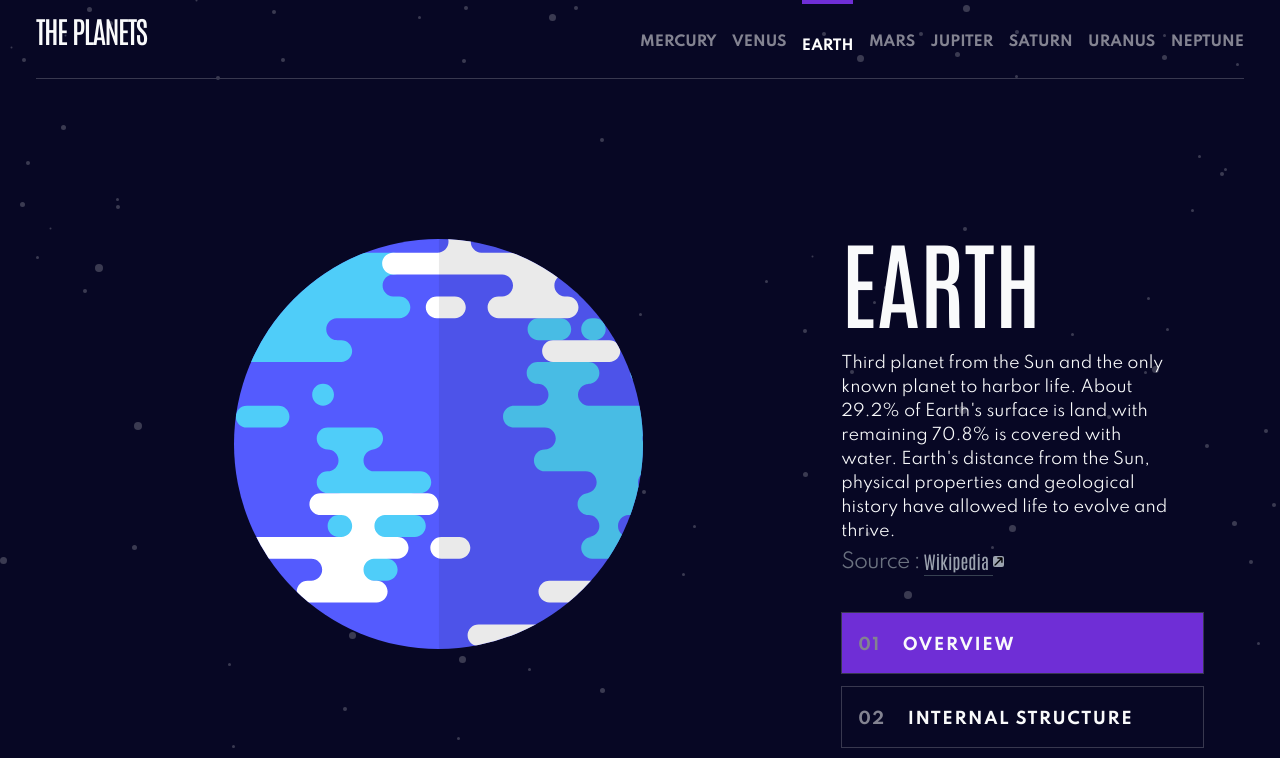
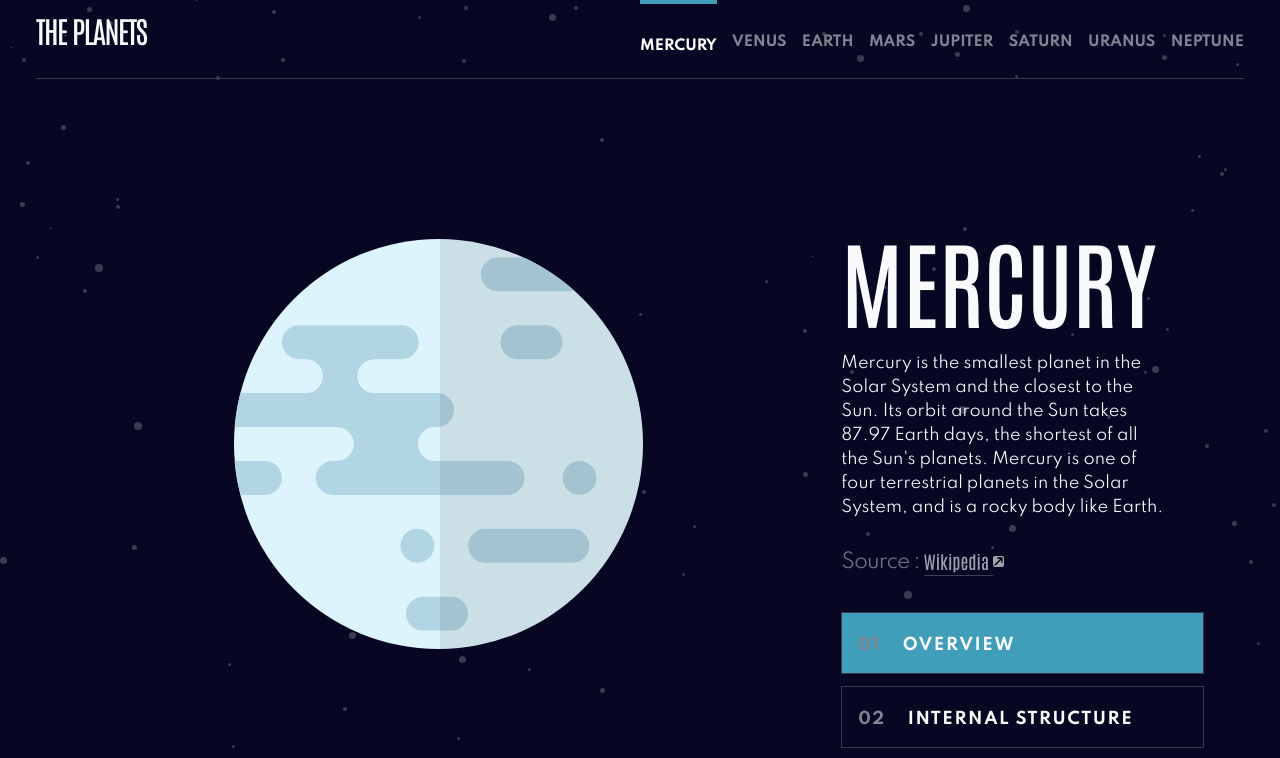
Before and after one commit to tzoltan31/planet-facts-react, a React (Create React App) app: page / in a window 1280 px wide. Shown: the top 758 px of the page. Built offline with nearby package versions, Linux system fonts and the light colour scheme.

Commit message:
changed default states

```diff
--- a/src/App.js
+++ b/src/App.js
@@ -52,9 +52,9 @@ function App() {
     "surface geology",
   ];
 
-  const [planetIndex, setPlanetIndex] = useState(2);
+  const [planetIndex, setPlanetIndex] = useState(0);
   const [subMenuIndex, setSubMenuIndex] = useState(0);
-  const [showMenu, setShowMenu] = useState(true);
+  const [showMenu, setShowMenu] = useState(false);
   const data = require("./data.json");
   const currentPlanetData = data[planetIndex];
   const currentPlanetTextArr = [
```
